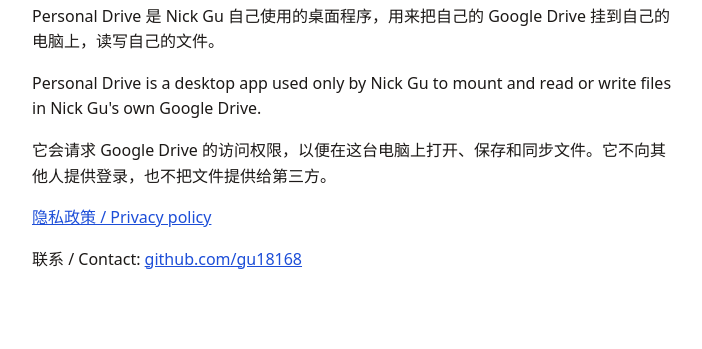
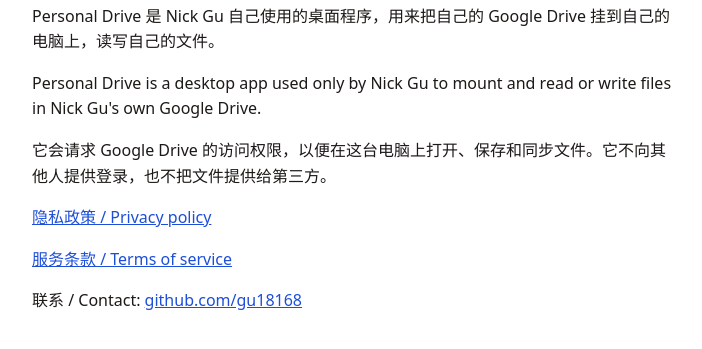
Before and after one commit to gu18168/gu18168.github.io, a plain HTML site: page index.html in a window 1280 px wide. Shown: the part 117-466 px from the top of the page, without its empty margins (288-990 px from the left). Drawn offline with Linux system fonts and the light colour scheme.

Commit message:
Link terms of service from the home page

```diff
--- a/index.html
+++ b/index.html
@@ -15,6 +15,7 @@
   <p>Personal Drive is a desktop app used only by Nick Gu to mount and read or write files in Nick Gu's own Google Drive.</p>
   <p>它会请求 Google Drive 的访问权限，以便在这台电脑上打开、保存和同步文件。它不向其他人提供登录，也不把文件提供给第三方。</p>
   <p><a href="/privacy.html">隐私政策 / Privacy policy</a></p>
+  <p><a href="/terms.html">服务条款 / Terms of service</a></p>
   <p>联系 / Contact: <a href="https://github.com/gu18168">github.com/gu18168</a></p>
 </body>
 </html>
```
